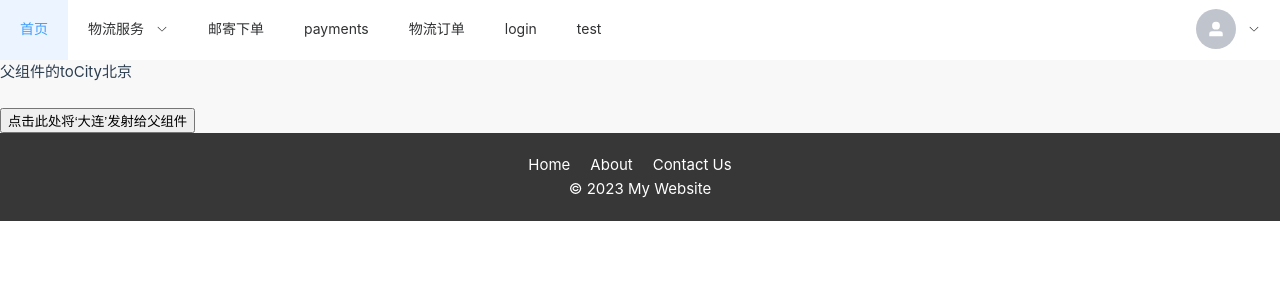
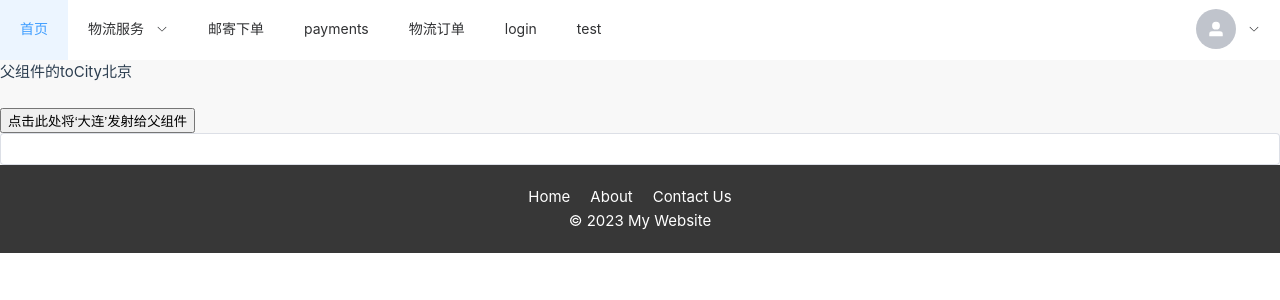
Before and after one commit to mgr1124/TYui, a Vue app: page /test in a window 1280 px wide. Shown: the top 300 px of the page. Built offline with nearby package versions, Linux system fonts and the light colour scheme.

Commit message:
update emit test

```diff
--- a/src/views/HomePayments.vue
+++ b/src/views/HomePayments.vue
@@ -1,17 +1,20 @@
 <template>
   <div class="train-city">
     <!-- <h3>父组件传给子组件的toCity:{{sendData}}</h3>  -->
-    <br/><button @click='select(`大连`)'>点击此处将‘大连’发射给父组件</button>
+    <br/><button  @click='select()'>点击此处将‘大连’发射给父组件</button>
+    <el-input v-model="inputtext"></el-input>
   </div>
 </template>
 
 
+
 <script lang="ts" setup>
-import { defineEmits } from 'vue'
-
+import { defineEmits , ref } from 'vue'
+const inputtext = ref('')
 const emits = defineEmits(['showCityName'])
 
-const select = (cityname: string) => {
-  emits('showCityName', { cityname })
+const select = () => {
+  emits('showCityName', { inputtext })
 }
+
 </script>
--- a/src/views/HomeTest.vue
+++ b/src/views/HomeTest.vue
@@ -1,7 +1,7 @@
 <template>
   <div>
-      <div>父组件的toCity{{state.toCity}}</div>
-      <train-city @showCityName="updateCity" :sendData="state.toCity"></train-city>
+      <div>父组件的toCity{{state.inputtext}}</div>
+      <train-city @showCityName="updateCity" :sendData="state.inputtext"></train-city>
   </div>
 </template>
 
@@ -9,9 +9,10 @@
 import TrainCity from "./HomePayments.vue";
 import { reactive} from 'vue';
 const components = { TrainCity }
-const state = reactive({ toCity:"北京" })
+const state = reactive({ inputtext:"北京" })
 const updateCity = (data) => {
-    state.toCity = data.cityname;//改变了父组件的值
-    console.log('toCity:' + state.toCity)
+    state.inputtext = data.inputtext;//改变了父组件的值
+    console.log('toCity:' + state.inputtext)
 }
+
 </script>
```
